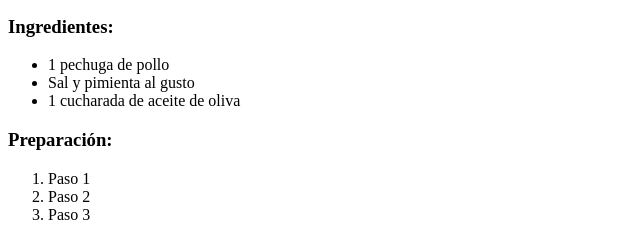
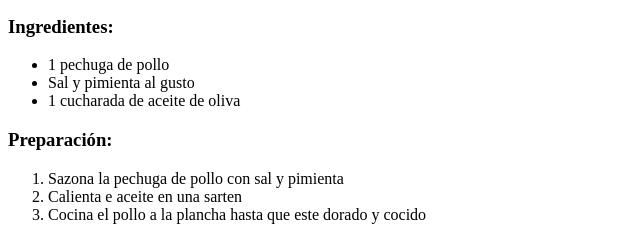
Before and after one commit to juanrios2/recetas_cocina, a plain HTML site: page index.html in a window 1280 px wide. Shown: the part 1227-1467 px from the top of the page, without its empty margins (0-640 px from the left). Drawn offline with Linux system fonts and the light colour scheme.

Commit message:
Agregue la preparacion

```diff
--- a/index.html
+++ b/index.html
@@ -80,9 +80,9 @@
                     </ul>
                     <h3>Preparación:</h3>
                     <ol>
-                    <li>Paso 1</li>
-                    <li>Paso 2</li>
-                    <li>Paso 3</li>
+                    <li>Sazona la pechuga de pollo con sal y pimienta</li>
+                    <li>Calienta e aceite en una sarten</li>
+                    <li>Cocina el pollo a la plancha hasta que  este dorado y cocido </li>
                     </ol>
                     </section>
                     </body>
```
